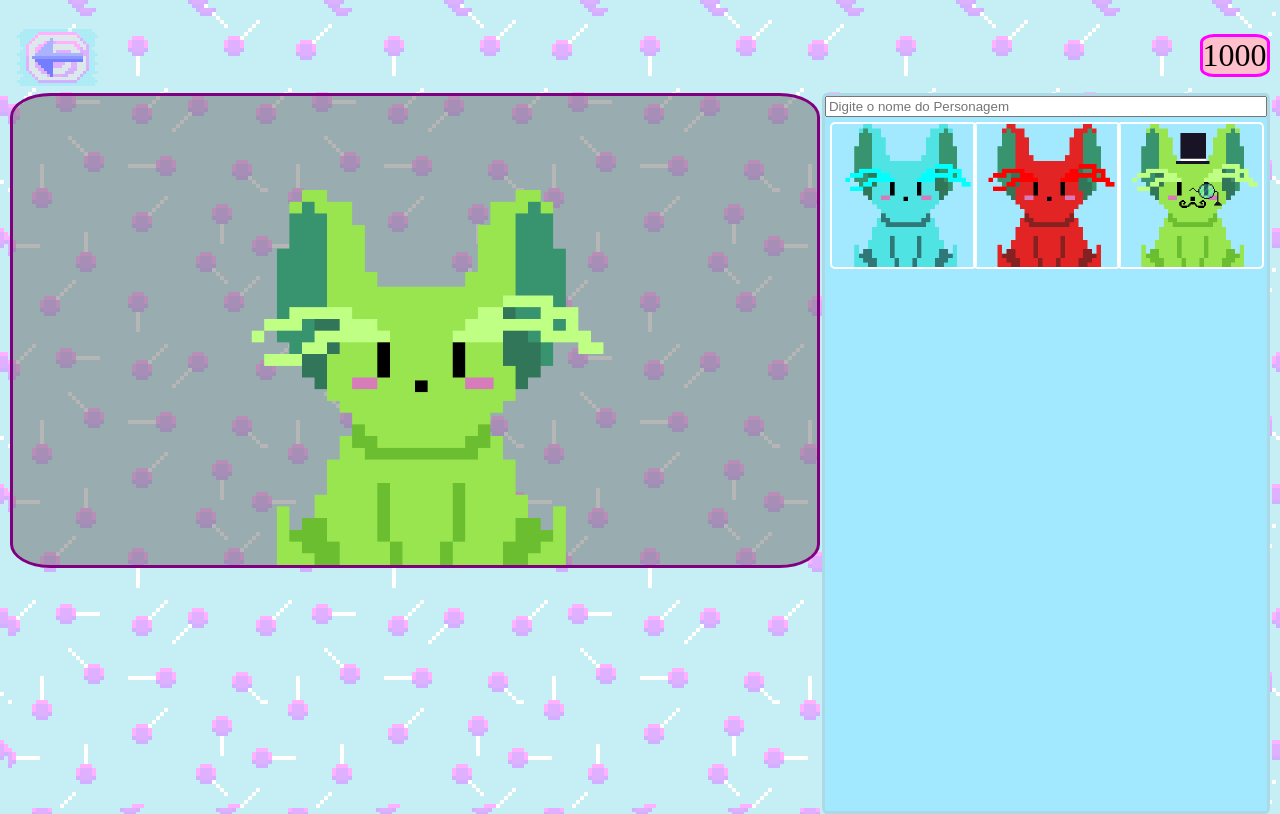
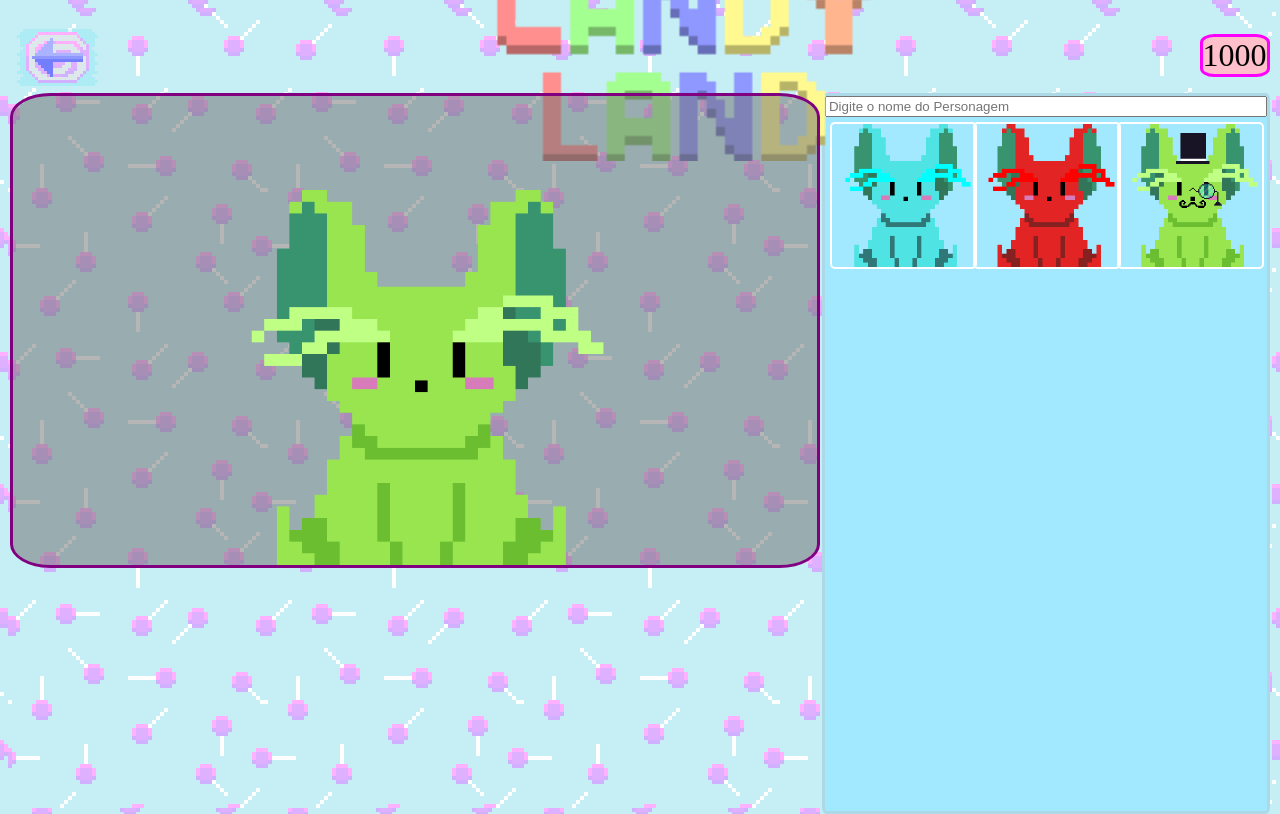
Before and after one commit to M4rys/UME, a plain HTML site: page Loja/index.html in a window 1280 px wide. Drawn offline with Linux system fonts and the light colour scheme.

Commit message:
Update index.html

```diff
--- a/Loja/index.html
+++ b/Loja/index.html
@@ -17,7 +17,7 @@
             </div>
 
             <div>
-                <img src="/Imagens/titulo_.png" class="titulo">
+                <img src="/Imagens/titulo.png" class="titulo">
             </div>
 
             <div class="topo">
```
